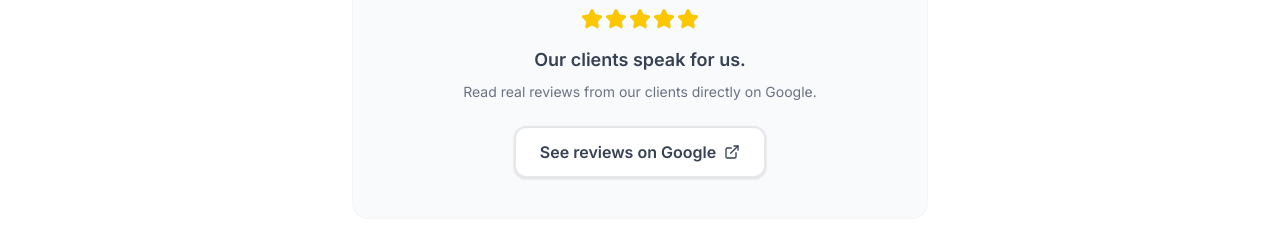
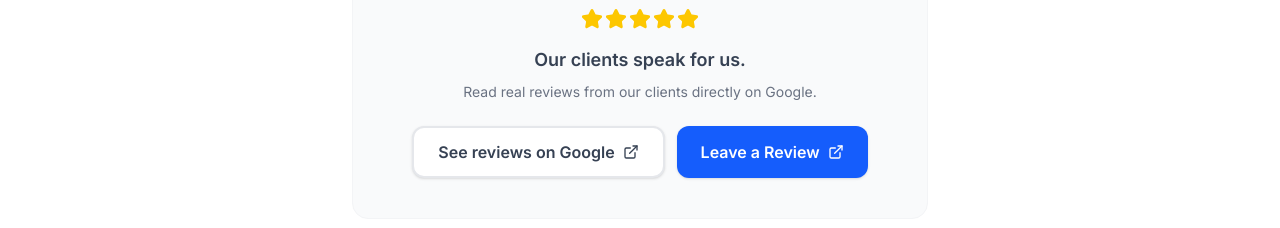
Before and after one commit to legacyproperties90-code/altitude-service-solutions, a Next.js app: page /terms in a window 1280 px wide. Shown: the part 6540-6768 px from the top of the page. Built offline with nearby package versions, Linux system fonts and the light colour scheme; no server answers.

Commit message:
feat: add real Google Business write-review link

```diff
--- a/src/components/GoogleReviews.tsx
+++ b/src/components/GoogleReviews.tsx
@@ -45,14 +45,24 @@ export default function GoogleReviews({ lang }: { lang: string }) {
               ? "Lee las reseñas reales de nuestros clientes directamente en Google."
               : "Read real reviews from our clients directly on Google."}
           </p>
+          <div className="flex flex-col sm:flex-row gap-3 justify-center">
             <a
-            href="https://www.google.com/maps/search/Altitude+Service+Solutions+Lawrenceville+GA"
+              href="https://www.google.com/maps/search/?api=1&query=Altitude+Service+Solutions+LLC+Lawrenceville+GA"
               target="_blank"
               rel="noopener noreferrer"
               className="inline-flex items-center gap-2 px-6 py-3 rounded-xl bg-white border-2 border-gray-200 text-gray-700 font-semibold hover:border-blue-400 hover:text-blue-700 transition-all shadow-sm">
               {isEs ? "Ver reseñas en Google" : "See reviews on Google"}
               <ExternalLink size={16} />
             </a>
+            <a
+              href="https://search.google.com/local/writereview?placeid=ChIJ11svnphy20"
+              target="_blank"
+              rel="noopener noreferrer"
+              className="inline-flex items-center gap-2 px-6 py-3 rounded-xl bg-blue-600 text-white font-semibold hover:bg-blue-700 transition-all shadow-sm">
+              {isEs ? "Dejar Reseña" : "Leave a Review"}
+              <ExternalLink size={16} />
+            </a>
+          </div>
         </div>
       </div>
     </section>
```
Lines whose indentation alone changed are shown as unchanged.
